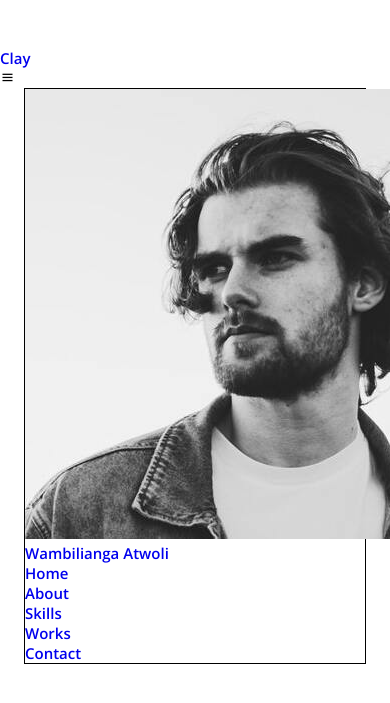
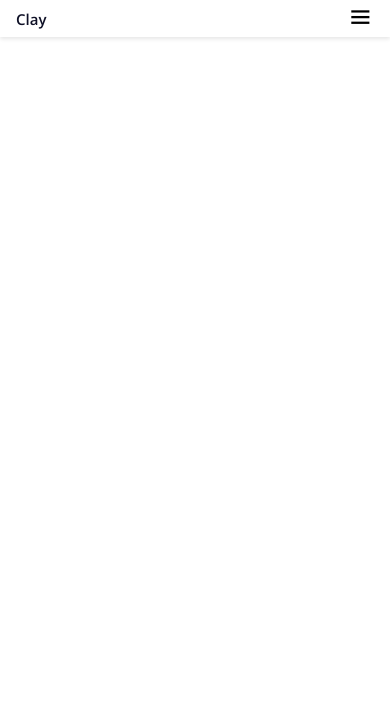
Before and after one commit to nickonyi/programming-concepts-practice, a PHP site: page / in a window 390 px wide; the page is wider, and only the part inside the window is pictured. Shown: the top 703 px of that part. Run offline with PHP 8.4, Linux system fonts and the light colour scheme.

Commit message:
responsive nav bar menu

```diff
--- a/css/responsive-navbar-menu/style.css
+++ b/css/responsive-navbar-menu/style.css
@@ -60,9 +60,92 @@
 
 .bd-grid {
     max-width: 1024px;
-    border: 1px solid;
     display: grid;
     grid-template-columns: 100%;
     margin-left: 1.5rem;
     margin-right: 1.5rem;
 }
+
+.header {
+    position: fixed;
+    top: 0;
+    left: 0;
+    width: 100%;
+    height: --var(header-height);
+    padding: 0 1rem;
+    background-color: #fff;
+    z-index: --var(--z-fixed);
+    display: flex;
+    justify-content: space-between;
+    align-items: center;
+    box-shadow: 0 2px 4px rgba(0, 0, 0, 0.1);
+}
+
+.header-logo {
+    color: var(--dark-color);
+}
+
+.header-toggle {
+    font-size: 1.7rem;
+    cursor: pointer;
+}
+
+@media(max-width: 767px) {
+    .nav {
+        position: fixed;
+        top: 0;
+        left: -100%;
+        background-color: var(--first-color);
+        width: 80%;
+        height: 100vh;
+        padding: 2rem 0;
+        z-index: var(--z-fixed);
+        transition: .5s;
+        overflow-y: auto;
+    }
+}
+
+.nav-content {
+    display: flex;
+    flex-direction: column;
+}
+
+.nav-perfil {
+    display: flex;
+    flex-direction: column;
+    align-items: center;
+    text-align: center;
+    margin-bottom: 3rem;
+}
+
+.nav-img {
+    display: flex;
+    justify-content: center;
+    width: 60px;
+    height: 60px;
+    border-radius: 50%;
+    overflow: hidden;
+    margin-bottom: 1rem;
+}
+
+.nav-img img {
+    width: 70px;
+}
+
+.nav-name {
+    display: block;
+    font-size: var(--nav-name-font-size);
+    color: var(--white-color);
+}
+
+.nav-item {
+    margin-bottom: 2rem;
+}
+
+.nav-link {
+    color: var(--first-color-light);
+}
+
+.nav-link:hover {
+    color: var(--white-color);
+}
```
